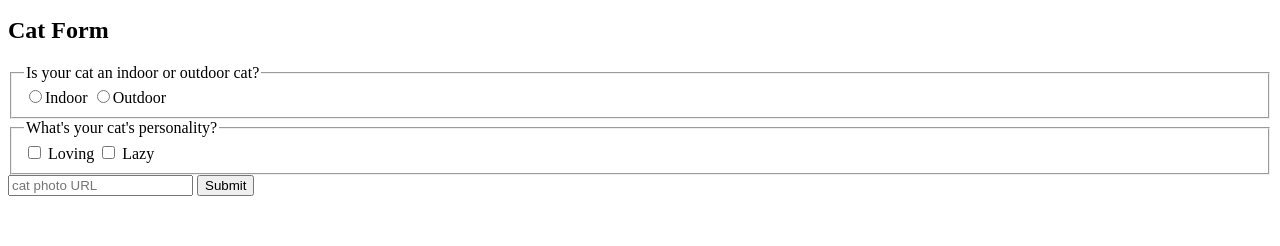
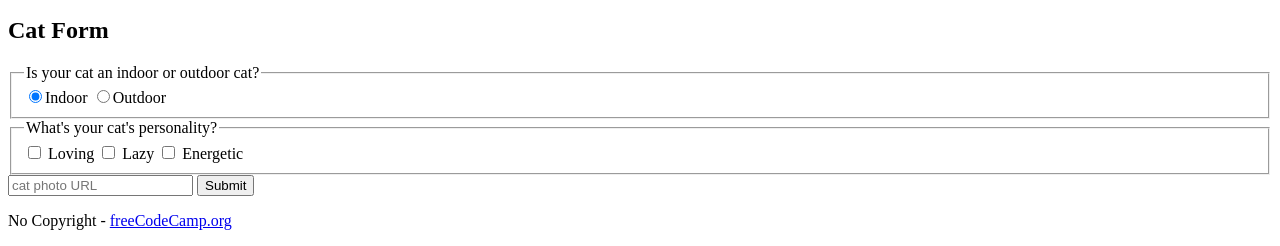
Before and after one commit to mmartinde/CatPhotoApp, a plain HTML site: page index.html in a window 1280 px wide. Shown: the part 1419-1665 px from the top of the page. Before the commit the page ends 1623 px from the top, so only its background shows below. Drawn offline with Linux system fonts and the light colour scheme.

Commit message:
Proyecto Web Cat Finalizado

```diff
--- a/index.html
+++ b/index.html
@@ -1,6 +1,7 @@
 <!DOCTYPE html>
-<html lang="es">
+<html lang="en">
 <head>
+    <title>CatPhotoApp</title>
     <meta charset="UTF-8">
     <meta http-equiv="X-UA-Compatible" content="IE=edge">
     <meta name="viewport" content="width=device-width, initial-scale=1.0">
@@ -46,18 +47,22 @@
                 <form action="https://freecatphotoapp.com/submit-cat-photo">
                     <fieldset>
                         <legend>Is your cat an indoor or outdoor cat?</legend>
-                        <label><input id="indoor" value="indoor" type="radio" name="indoor-outdoor">Indoor</label>
-                        <label><input id="outdoor" value="outdoor" type="radio" name="indoor-outdoor">Outdoor</label>
+                        <label><input id="indoor" value="indoor" type="radio" name="indoor-outdoor" value="indoor" checked>Indoor</label>
+                        <label><input id="outdoor" value="outdoor" type="radio" name="indoor-outdoor" value="outdoor">Outdoor</label>
                     </fieldset>
                     <fieldset>
                         <legend>What's your cat's personality?</legend>
-                        <input type="checkbox" id="loving" name="personality"> <label for="loving"> Loving  </label>
-                        <input  type="checkbox" id="lazy" name="personality"> <label for="lazy">Lazy</label>
+                        <input type="checkbox" id="loving" name="personality" value="loving"> <label for="loving" checked>Loving</label>
+                        <input type="checkbox" id="lazy" name="personality" value="lazy"> <label for="lazy">Lazy</label>
+                        <input type="checkbox" id="energetic" name="personality" value="energetic"> <label for="energetic">Energetic</label>
                     </fieldset>
                     <input type="text" name="catphotourl" placeholder="cat photo URL" required>
                     <button type="submit">Submit</button>
                 </form>
             </section>
         </main>
+        <footer>
+            <p>No Copyright - <a href="https://www.freecodecamp.org">freeCodeCamp.org</a></p>
+        </footer>
     </body>
 </html>
```
